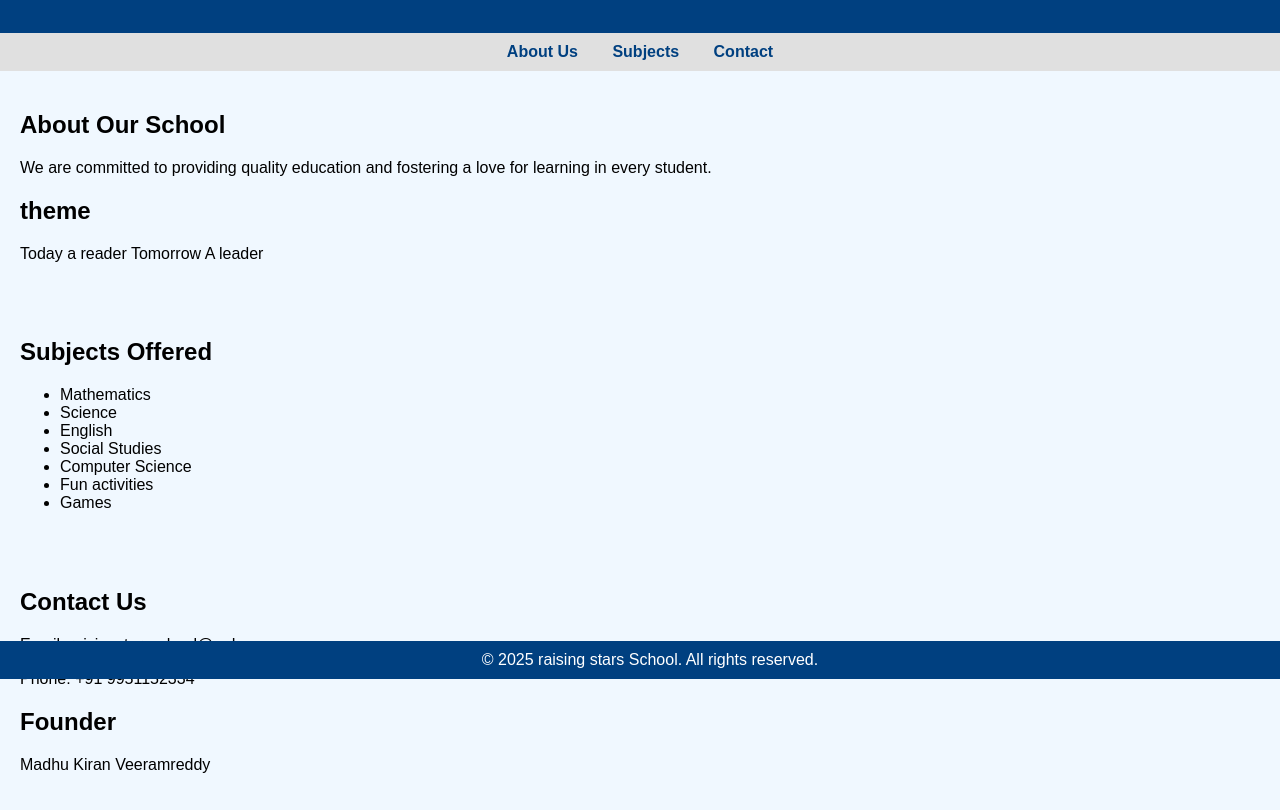
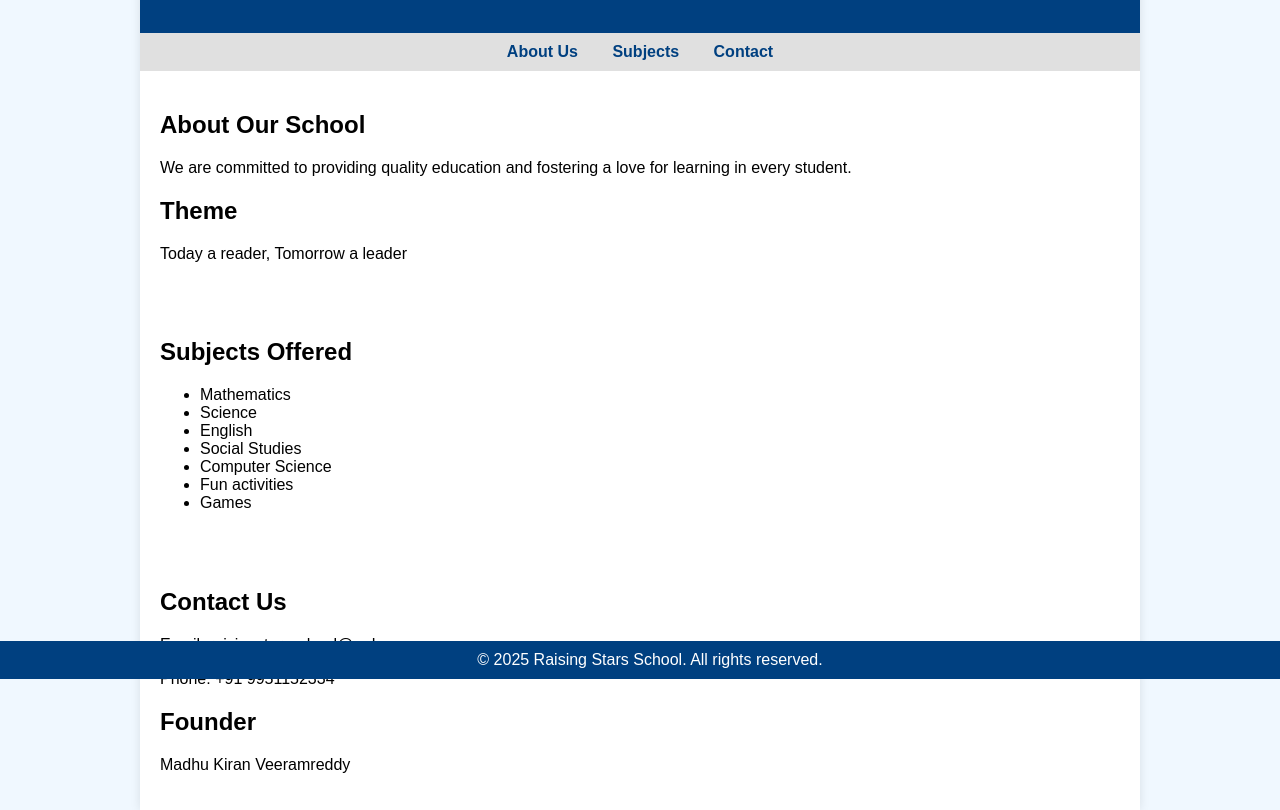
Before and after one commit to madhukiranveeramreddy-boop/3rd-repo-experiment, a plain HTML site: page index.html in a window 1280 px wide. Shown: the part 121-931 px from the top of the page. Drawn offline with Linux system fonts and the light colour scheme.

Commit message:
Update index.html

```diff
--- a/index.html
+++ b/index.html
@@ -2,7 +2,7 @@
 <html lang="en">
 <head>
   <meta charset="UTF-8">
-  <title>Raising Stars school</title>
+  <title>Raising Stars School</title>
   <style>
     body {
       font-family: Arial, sans-serif;
@@ -10,26 +10,38 @@
       margin: 0;
       padding: 0;
     }
+
+    .container {
+      max-width: 1000px;
+      margin: auto;
+      box-shadow: 0 0 10px rgba(0, 0, 0, 0.1);
+      background-color: #ffffff;
+    }
+
     header {
       background-color: #004080;
       color: white;
       padding: 20px;
       text-align: center;
     }
+
     nav {
       background-color: #e0e0e0;
       padding: 10px;
       text-align: center;
     }
+
     nav a {
       margin: 0 15px;
       text-decoration: none;
       color: #004080;
       font-weight: bold;
     }
+
     section {
       padding: 20px;
     }
+
     footer {
       background-color: #004080;
       color: white;
@@ -43,8 +55,9 @@
 </head>
 <body>
 
+  <div class="container">
     <header>
-    <h1> Raising Stars School</h1>
+      <h1>Raising Stars School</h1>
       <p>Learning Today, Leading Tomorrow</p>
     </header>
 
@@ -57,8 +70,8 @@
     <section id="about">
       <h2>About Our School</h2>
       <p>We are committed to providing quality education and fostering a love for learning in every student.</p>
-    <h2>theme</h2>
-    <p>Today a reader Tomorrow A leader</p>
+      <h2>Theme</h2>
+      <p>Today a reader, Tomorrow a leader</p>
     </section>
 
     <section id="subjects">
@@ -81,9 +94,10 @@
       <h2>Founder</h2>
       <p>Madhu Kiran Veeramreddy</p>
     </section>
+  </div>
 
   <footer>
-    &copy; 2025 raising stars School. All rights reserved.
+    &copy; 2025 Raising Stars School. All rights reserved.
   </footer>
 
 </body>
```
Lines whose indentation alone changed are shown as unchanged.
